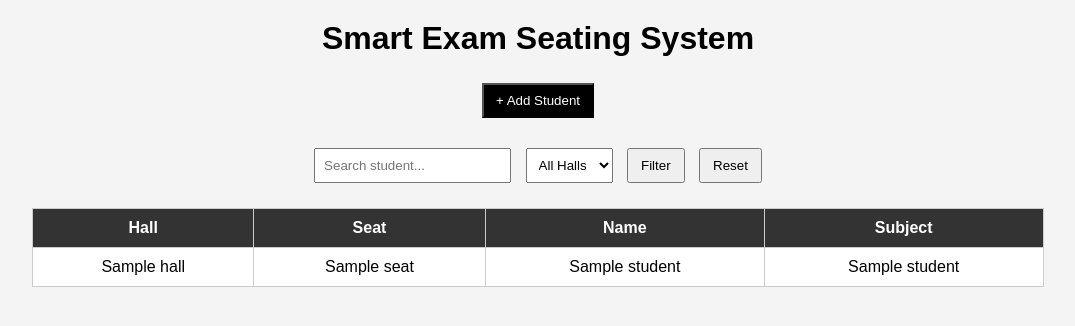
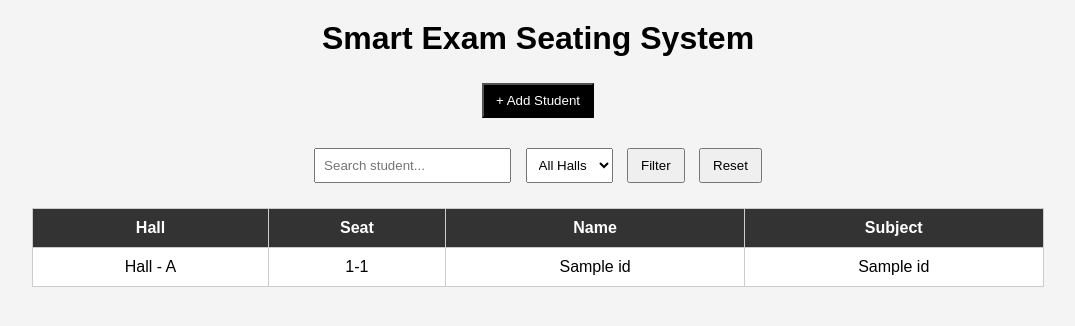
Before and after one commit to Pothiprajan/SmartExamSeatingSystem, a Flask app: template templates/index.html in a window 1280 px wide. Shown: the top 326 px of the page, without its empty margins (102-1177 px from the left). Run offline with Flask 3, Linux system fonts and the light colour scheme; the template is opened without the code that fills it: most values are stand-ins (such as "Sample title", 1, 10 or a date in 2020).

```diff
--- a/templates/index.html
+++ b/templates/index.html
@@ -60,8 +60,6 @@
         <select id="hallFilter">
             <option value="all">All Halls</option>
             <option value="Hall - A">Hall - A</option>
-            <option value="Hall - B">Hall - B</option>
-            <option value="Hall - C">Hall - C</option>
         </select>
 
         <button onclick="applyFilter()">Filter</button>
@@ -80,15 +78,18 @@
         </thead>
 
         <tbody>
-            {% for student in seating %}
-            <tr>
-                <!-- FIXED HERE -->
-                <td>{{ student.hall }}</td>
-
-                <td>{{ student.seat }}</td>
-                <td>{{ student.name }}</td>
-                <td>{{ student.subject }}</td>
-            </tr>
+            {% for i in range(seating|length) %}
+                {% for j in range(seating[i]|length) %}
+                    {% set student = seating[i][j] %}
+                    {% if student %}
+                    <tr>
+                        <td>Hall - A</td>
+                        <td>{{ i + 1 }}-{{ j + 1 }}</td>
+                        <td>{{ student['Name'] }}</td>
+                        <td>{{ student['Subject'] }}</td>
+                    </tr>
+                    {% endif %}
+                {% endfor %}
             {% endfor %}
         </tbody>
     </table>
```
Also changed, not shown: templates/add.html (+14 -3 lines).
